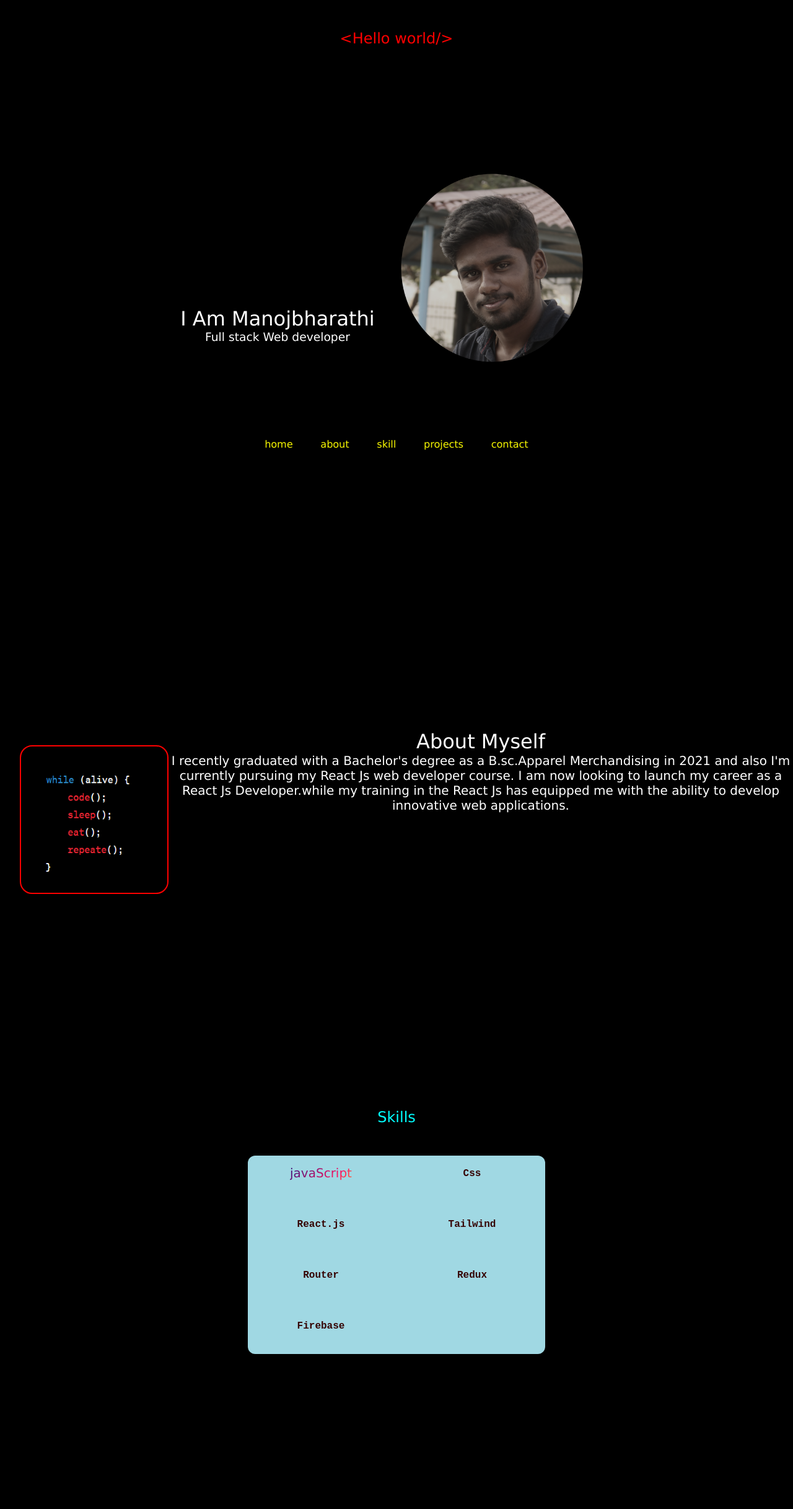
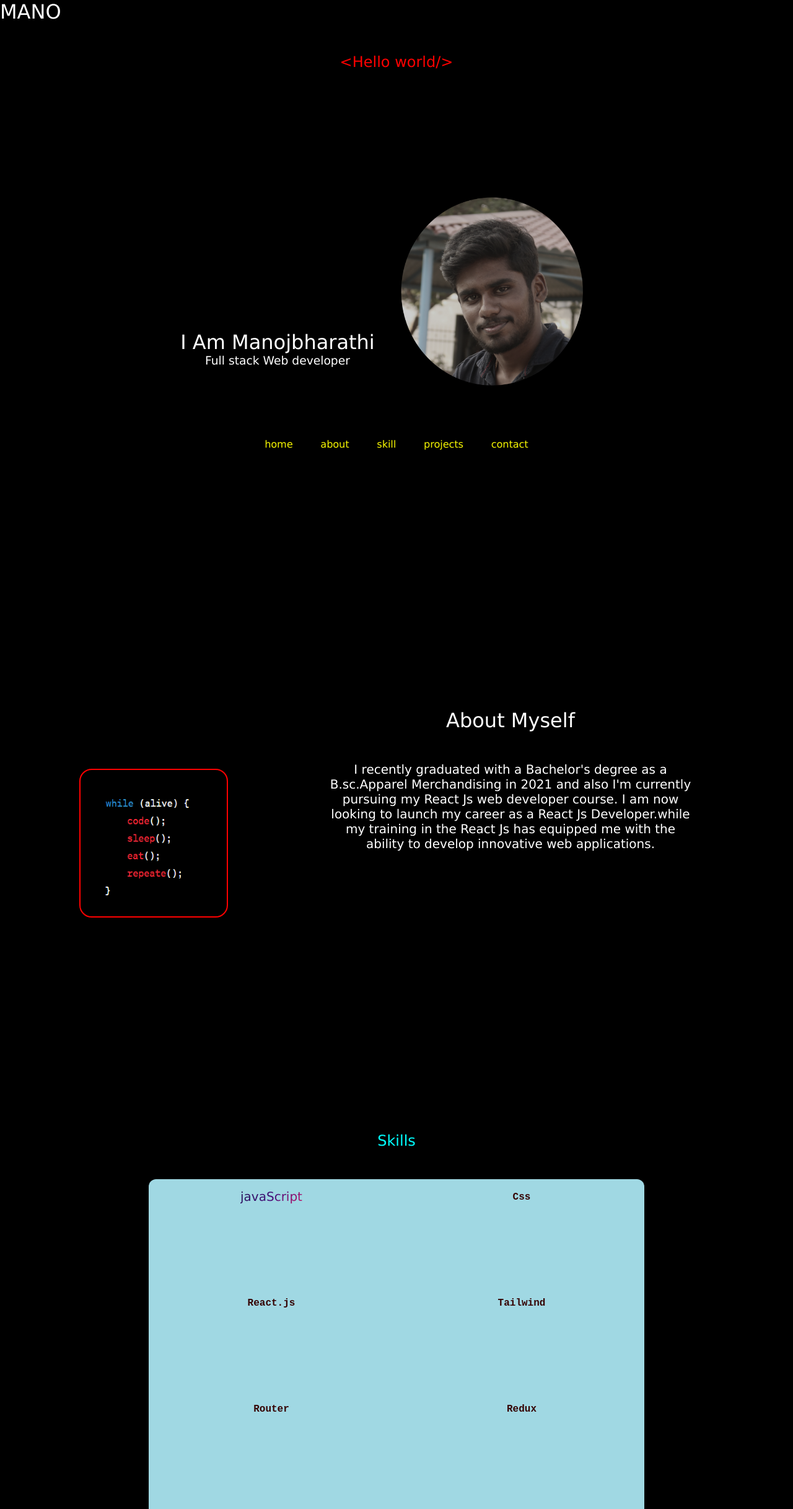
Before and after one commit to Manojkbharathi/portfolio, a React (Create React App) app: page / in a window 1280 px wide. Shown: the top 2434 px of the page at 62% size. Built offline with nearby package versions, Linux system fonts and the light colour scheme.

Commit message:
modified skills

```diff
--- a/src/components/about-user/DetailsStyle.css
+++ b/src/components/about-user/DetailsStyle.css
@@ -12,6 +12,9 @@
 }
 .desc {
   font-size: 20px;
+  position: relative;
+
+  margin: 3rem 10rem;
 }
 
 .about-content {
@@ -19,12 +22,14 @@
   top: -10%;
 }
 .quote-img {
+  position: relative;
+  top: -15%;
   height: 15rem;
   width: 15rem;
   border: 2px solid red;
   border-radius: 20px;
   padding: 2rem;
-  margin-left: 2rem;
+  margin-left: 8rem;
 }
 
 .quote-img:hover {
@@ -39,7 +44,10 @@
     overflow-y: hidden;
   }
   .desc {
-    margin: 2rem 2rem;
+    margin: 3rem;
     font-size: 1rem;
   }
+  .quote-img {
+    margin: 0;
+  }
 }
--- a/src/components/header/Header.js
+++ b/src/components/header/Header.js
@@ -5,6 +5,12 @@ import Profile from '../assets/20230626_092109.png';
 const Header = () => {
   return (
     <div>
+      <h1>
+        <span>M</span>
+        <span>A</span>
+        <span>N</span>
+        <span>O</span>
+      </h1>
       <h2 className='head'>{'<Hello world/>'}</h2>
       <div className='home' id='home'>
         <img src={Profile} alt='' className='profile' />
--- a/src/components/project-section/Project.css
+++ b/src/components/project-section/Project.css
@@ -51,6 +51,9 @@
   border-top-left-radius: 15px;
   border-bottom-right-radius: 15px;
 }
+.live-link:hover {
+  background-color: red;
+}
 .btn-container {
   display: flex;
   align-items: center;
--- a/src/components/skills/SkillStyle.css
+++ b/src/components/skills/SkillStyle.css
@@ -14,8 +14,8 @@
 }
 .skill-container {
   background-color: rgb(160, 216, 227);
-  width: 30rem;
-  height: 20rem;
+  width: 50rem;
+  height: 50rem;
   border-radius: 12px;
   color: rgb(53, 3, 3);
   text-align: center;
@@ -44,15 +44,16 @@ p:hover {
 .skill-links {
   display: none;
   position: absolute;
-  top: 100%;
+  top: -2rem;
   left: 0;
   background-color: #144956;
   padding: 5px;
   border-radius: 10px;
   font-size: 1.5rem;
   gap: 1.5rem;
-  padding: 2rem 0.5rem;
-  height: 15rem;
+  padding: 1rem 0.5rem;
+  height: 35rem;
+  width: 35rem;
   overflow-y: scroll;
 }
 .skill-links a {
@@ -85,13 +86,7 @@ p:hover {
   font-size: 20px;
 }
 
-@keyframes textclip {
-  to {
-    background-position: 200% center;
-  }
-}
-
-@media screen and (max-width: 600px) {
+@media screen and (max-width: 700px) {
   .skill-container {
     display: grid;
     grid-template-columns: 1fr 1fr;
```
